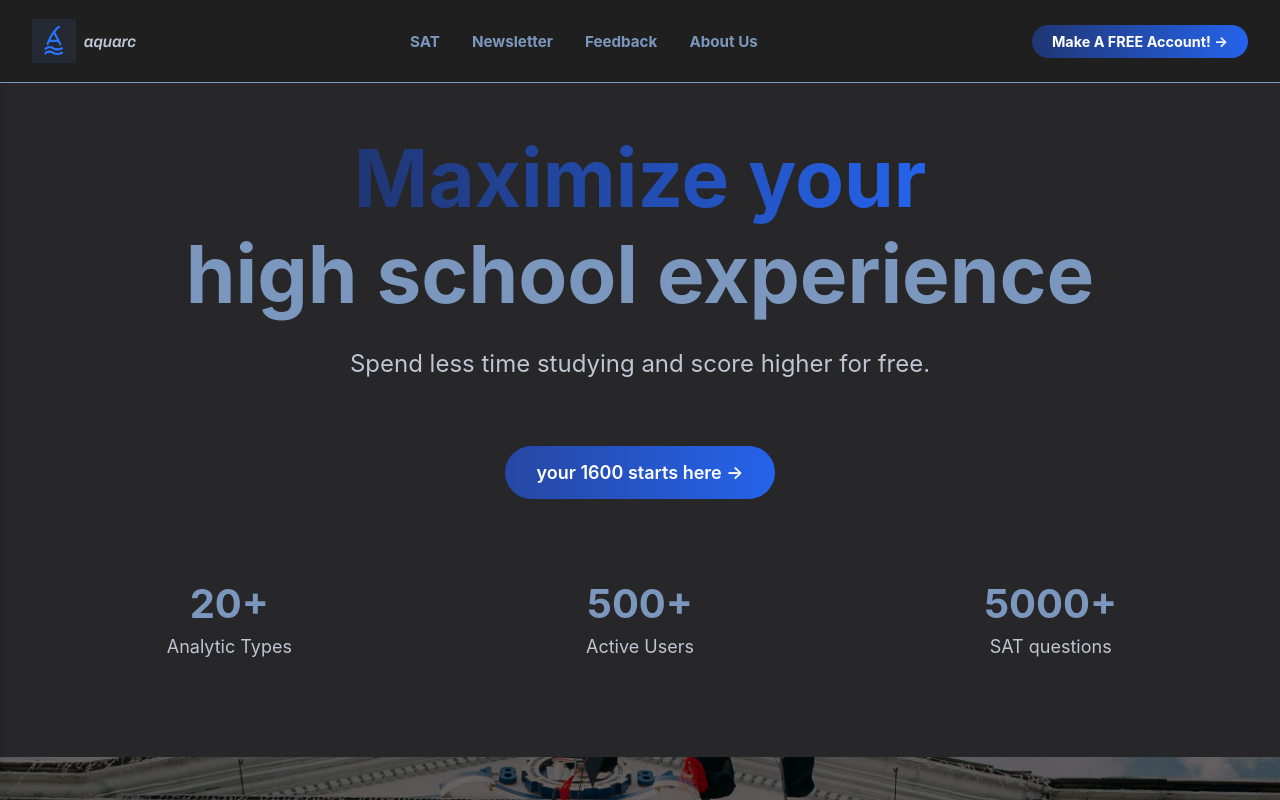
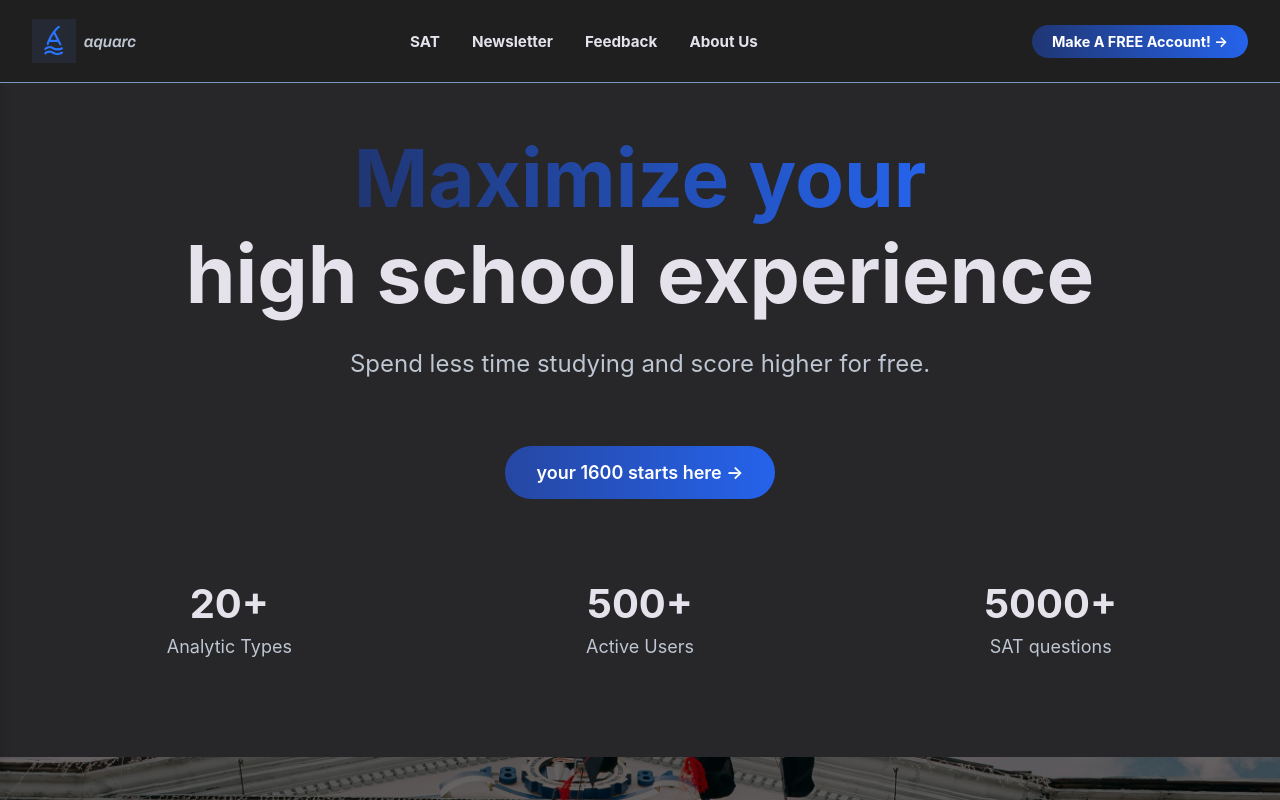
Before and after one commit to aquarc/webstack-v2, a React (Create React App) app in the folder frontend/: page / in a window 1280 px wide. Built offline with nearby package versions, Linux system fonts and the light colour scheme; no server answers.

Commit message:
fixed the fixing

```diff
--- a/frontend/package.json
+++ b/frontend/package.json
@@ -1,6 +1,7 @@
 {
   "name": "aquarc-frontend",
   "version": "0.1.0",
+  "proxy": "http://localhost:8080",
   "private": true,
   "dependencies": {
     "@radix-ui/react-dialog": "^1.1.6",
--- a/frontend/src/Components/NavBar.css
+++ b/frontend/src/Components/NavBar.css
@@ -1,6 +1,6 @@
-@import url('https://fonts.googleapis.com/css2?family=Archivo:ital,wght@1,600&display=swap');
+@import url("https://fonts.googleapis.com/css2?family=Archivo:ital,wght@1,600&display=swap");
 
-.brand-name{
+.brand-name {
   font-style: italic, bold;
   font-family: "Archivo", sans-serif;
 }
@@ -15,7 +15,7 @@
   left: 0;
   right: 0;
   z-index: 1000;
-    color: #7c97be;
+  color: #e5e2ec;
   font-weight: bold;
   background: #1f1f20;
   backdrop-filter: blur(10px);
@@ -43,7 +43,7 @@
 
 .link {
   text-decoration: none;
-    color: #7c97be;
+  color: #e5e2ec;
   font-size: 0.95rem;
   font-weight: bold;
   transition: color 0.3s ease;
@@ -80,7 +80,6 @@
 }
 
 .mobile-drawer {
-
   position: fixed;
   top: 72px;
   left: 0;
@@ -106,7 +105,7 @@
 
 .mobile-link {
   text-decoration: none;
-    color: #7c97be;
+  color: #e5e2ec;
   font-size: 1.2rem;
   font-weight: bold;
   padding: 0.5rem 0;
--- a/frontend/src/LandingPage/LandingPage.css
+++ b/frontend/src/LandingPage/LandingPage.css
@@ -1,7 +1,8 @@
 * {
   margin: 0;
   box-sizing: border-box;
-    font-family: -apple-system, BlinkMacSystemFont, 'Segoe UI', Roboto, sans-serif;
+  font-family:
+    -apple-system, BlinkMacSystemFont, "Segoe UI", Roboto, sans-serif;
   max-width: 100%;
 }
 
@@ -10,7 +11,6 @@
   background: #272628;
   padding-top: 80px;
 }
-
 
 .headline-container {
   text-align: center;
@@ -37,7 +37,7 @@
 }
 
 .headline-text {
-    color: #7c97be;
+  color: #e5e2ec;
 }
 
 .highlight-text {
@@ -55,7 +55,7 @@
 }
 
 .end-text {
-    color: #7c97be;
+  color: #e5e2ec;
 }
 
 .subheadline {
@@ -71,7 +71,6 @@
   display: block;
   margin-top: 0.2rem;
   margin-left: 2rem; /* Adjust this value to control the indentation amount */
-
 }
 .sat-button {
   position: relative;
@@ -104,7 +103,6 @@
   gap: 2rem;
   margin-top: 5rem;
   padding-bottom: 100px;
-
 }
 
 @media (max-width: 768px) {
@@ -118,7 +116,6 @@
     padding: 0 1.5rem; /* Add padding on both sides */
 
     margin-bottom: 1.5rem;
-
   }
 
   .subheadline-second-line {
@@ -150,18 +147,16 @@
   .SAT-description {
     font-size: 1.1rem;
   }
-
 }
 
 .stat-item {
   text-align: center;
-
 }
 
 .stat-number {
   font-size: 2.5rem;
   font-weight: bold;
-    color: #7c97be;
+  color: #e5e2ec;
   margin-bottom: 0.5rem;
 }
 
@@ -179,14 +174,16 @@
   justify-content: center;
   color: white;
   text-align: center;
-    background: linear-gradient(rgba(0, 0, 0, 0.6), rgba(0, 0, 0, 0.6)),
-    url('../Assets/students.jpg');
+  background:
+    linear-gradient(rgba(0, 0, 0, 0.6), rgba(0, 0, 0, 0.6)),
+    url("../Assets/students.jpg");
   background-size: cover;
   background-position: center;
 }
 
 .SAT-content {
-      font-family: -apple-system, BlinkMacSystemFont, 'Segoe UI', Roboto, sans-serif;
+  font-family:
+    -apple-system, BlinkMacSystemFont, "Segoe UI", Roboto, sans-serif;
   max-width: 800px;
   padding: 3rem;
   z-index: 1;
@@ -196,7 +193,8 @@
   border: 1px solid rgba(255, 255, 255, 0.2);
 }
 .SAT-title {
-      font-family: -apple-system, BlinkMacSystemFont, 'Segoe UI', Roboto, sans-serif;
+  font-family:
+    -apple-system, BlinkMacSystemFont, "Segoe UI", Roboto, sans-serif;
   font-size: 3.5rem;
   font-weight: bold;
   margin-bottom: 1.5rem;
@@ -211,7 +209,9 @@
 }
 
 /* Fallback for browsers that don't support backdrop-filter */
-    @supports not ((backdrop-filter: blur(10px)) or (-webkit-backdrop-filter: blur(10px))) {
+@supports not (
+  (backdrop-filter: blur(10px)) or (-webkit-backdrop-filter: blur(10px))
+) {
   .SAT-content {
     background: rgba(30, 30, 30, 0.9);
   }
--- a/frontend/src/SatPage/PomodoroTimer.jsx
+++ b/frontend/src/SatPage/PomodoroTimer.jsx
@@ -39,11 +39,6 @@ const PomodoroTimer = () => {
     { label: "15", value: 15 * 60 },
     { label: "20", value: 20 * 60 },
   ];
-  // Add this function definition (placeholder implementation)
-  const sendClickEvent = (eventName) => {
-    // Implement actual analytics tracking here
-    console.log(`Event tracked: ${eventName}`);
-  };
 
   // reset timer when mode is changed
   useEffect(() => {
--- a/frontend/src/SatPage/SatPage.jsx
+++ b/frontend/src/SatPage/SatPage.jsx
@@ -739,14 +739,14 @@ function SATPage() {
         const { questionDetails, navigation } = questionDisplay.content;
 
         return (
-          <div class="fixed-bottom-bar">
+          <div className="fixed-bottom-bar">
             <button
               onClick={handleNavigatePrevious}
               disabled={!navigation.hasPrevious}
             >
               Previous
             </button>
-            <span class="progress-text">
+            <span className="progress-text">
               {`${navigation.currentIndex} / ${navigation.totalQuestions}`}
             </span>
             <button onClick={handleNavigateNext} disabled={!navigation.hasNext}>
@@ -775,7 +775,7 @@ function SATPage() {
           <div>
             {questionDisplay.content?.questionDetails?.category == "Math" && (
               <button
-                onClick={setShowCalculator((prev) => !prev)}
+                onClick={toggleCalculator}
                 className={`calculator-icon-button format-time`}
               >
                 <Calculator size={24} />
@@ -799,7 +799,7 @@ function SATPage() {
             renderQuestionView()
           ) : (
             <>
-              <div class="question-container">Please filter questions.</div>
+              <div className="question-container">Please filter questions.</div>
             </>
           )}
         </div>
@@ -850,8 +850,8 @@ function SATPage() {
 
           {renderSubdomainInputs()}
 
-          <div class="sidebar-standalone-content">
-            <h2 class="sidebar-standalone-header">Difficulty</h2>
+          <div className="sidebar-standalone-content">
+            <h2 className="sidebar-standalone-header">Difficulty</h2>
             {["Easy", "Medium", "Hard"].map((difficulty) => (
               <div key={difficulty} className="checkbox-group">
                 <input
```
Lines whose indentation alone changed are shown as unchanged.
